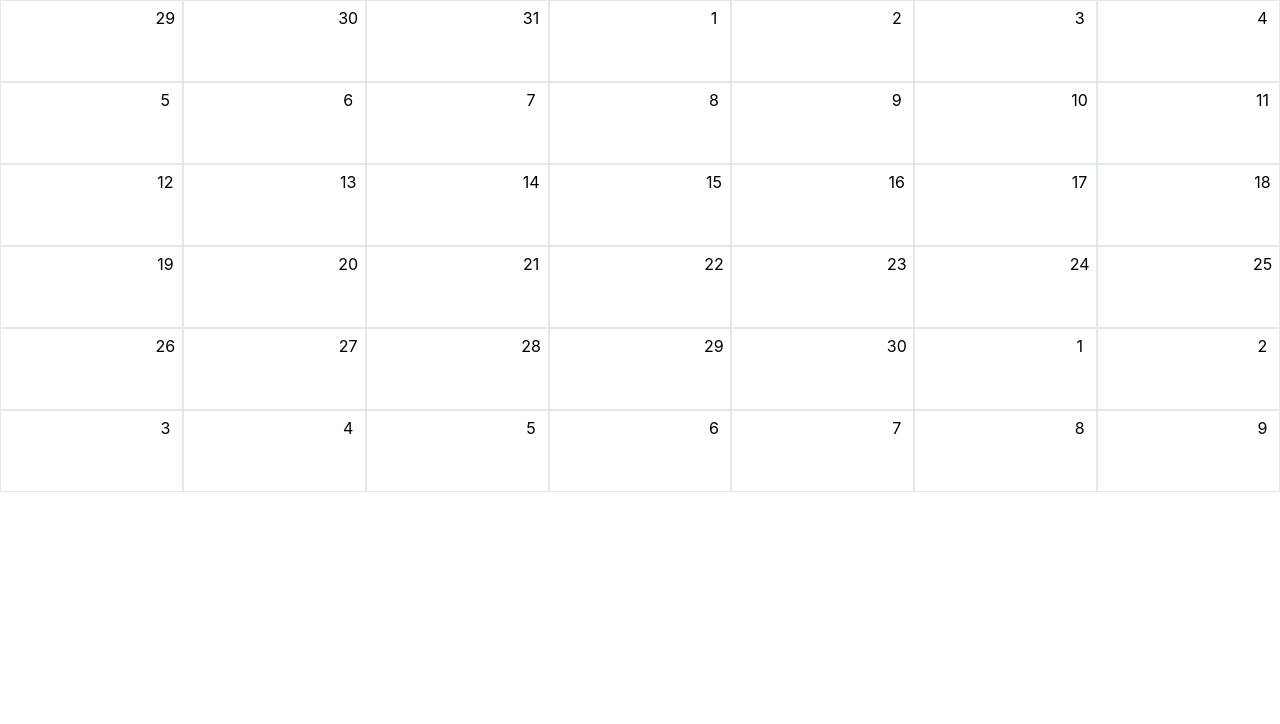
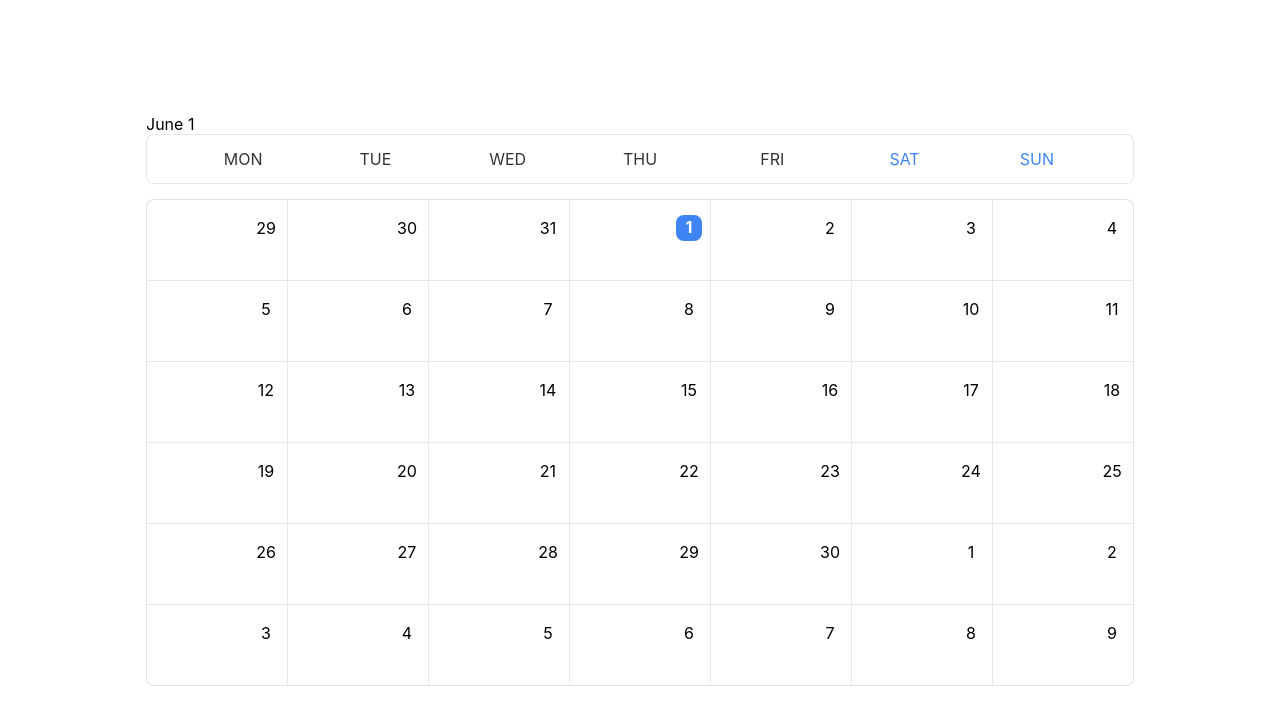
Before and after one commit to NNaumenko83/calendar, a React (Create React App) app: page / in a window 1280 px wide. Shown: the top 724 px of the page. Built offline with nearby package versions, Linux system fonts and the light colour scheme.

Commit message:
show current day

```diff
--- a/src/App.js
+++ b/src/App.js
@@ -1,29 +1,20 @@
 import "./App.css";
 import moment from "moment";
 import { CalendarGrid } from "./components/CalendarGrid/CalendarGrid";
+import { DaysGrid } from "./components/DaysGrid/DaysGrid";
+import { Monitor } from "./components/Monitor/Monitor";
 
 function App() {
   moment.updateLocale("en", { week: { dow: 1 } });
 
-  const startDay = moment().startOf("month").startOf("week");
-  console.log("startDay:", startDay.format("YYYY-MM-DD"));
-  const endDay = moment().endOf("month").endOf("week");
-  console.log("endDay:", endDay.format("YYYY-MM-DD"));
-
-  const calendar = [];
-
-  const day = startDay.clone();
-
-  while (!day.isAfter(endDay)) {
-    calendar.push(day.clone());
-    day.add(1, "day");
-  }
-
-  console.log(calendar);
+  const currentDay = moment();
+  const startDay = currentDay.clone().startOf("month").startOf("week");
 
   return (
     <div>
-      <CalendarGrid startDay={startDay} />
+      <Monitor currentDay={currentDay} />
+      <DaysGrid />
+      <CalendarGrid startDay={startDay} currentDay={currentDay} />
     </div>
   );
 }
--- a/src/components/CalendarGrid/CalendarGrid.js
+++ b/src/components/CalendarGrid/CalendarGrid.js
@@ -4,20 +4,29 @@ import {
   CellWrapper,
   RowInCeil,
   DayWrapper,
+  CurrentDay,
 } from "./CalendarGrid.styled";
 
-export const CalendarGrid = ({ startDay }) => {
+export const CalendarGrid = ({ startDay, currentDay }) => {
   const totalDays = 42;
   const day = startDay.clone().subtract(1, "day");
   const daysArray = [...Array(totalDays)].map(() => day.add(1, "day").clone());
-  console.log("daysArray:", daysArray);
+
+  // Перевіряємо чи поточний день
+  const isCurrentDay = (day) => currentDay.isSame(day, "day");
 
   return (
     <CalendarGridWrapper>
       {daysArray.map((dayItem) => (
         <CellWrapper key={dayItem.format("DDMMYYYY")}>
           <RowInCeil justifyContent={"flex-end"}>
-            <DayWrapper>{dayItem.format("D")}</DayWrapper>
+            <DayWrapper>
+              {!isCurrentDay(dayItem) ? (
+                <div>{dayItem.format("D")}</div>
+              ) : (
+                <CurrentDay>{dayItem.format("D")}</CurrentDay>
+              )}
+            </DayWrapper>
           </RowInCeil>
         </CellWrapper>
       ))}
--- a/src/components/CalendarGrid/CalendarGrid.styled.js
+++ b/src/components/CalendarGrid/CalendarGrid.styled.js
@@ -4,12 +4,20 @@ export const CalendarGridWrapper = styled.div`
   display: grid;
   grid-template-columns: repeat(7, 1fr);
   grid-template-rows: repeat(6, 1fr);
+  grid-gap: 1px;
+
+  border: 1px solid rgba(220, 227, 229, 0.8);
+  overflow: hidden;
+  background: rgba(220, 227, 229, 0.8);
+  border-radius: 8px;
 `;
 
 export const CellWrapper = styled.div`
-  min-width: 140px;
-  min-height: 80px;
-  border: 1px solid rgba(220, 227, 229, 0.8);
+  width: 140px;
+  height: 80px;
+  padding: 14px 8px;
+
+  background-color: #ffff;
 `;
 
 export const RowInCeil = styled.div`
@@ -19,9 +27,34 @@ export const RowInCeil = styled.div`
 `;
 
 export const DayWrapper = styled.div`
-  height: 33px;
-  width: 33px;
+  height: 27px;
+  width: 26px;
   display: flex;
   align-items: center;
   justify-content: center;
 `;
+
+export const CurrentDay = styled.div`
+  width: 27px;
+  height: 26px;
+
+  display: flex;
+
+  /* font-family: "Inter"; */
+  font-style: normal;
+  font-weight: 700;
+  font-size: 16px;
+  line-height: 1.12;
+  /* identical to box height, or 112% */
+
+  text-transform: uppercase;
+
+  color: #ffffff;
+
+  align-items: center;
+  justify-content: center;
+  padding: 4px 8px;
+
+  background: #3e85f3;
+  border-radius: 8px;
+`;
--- /dev/null
+++ b/src/components/DaysGrid/DaysGrid.js
@@ -0,0 +1,16 @@
+import React from "react";
+import { DaysWrapper, СellOfDay } from "./DaysGrid.styled";
+
+export const DaysGrid = () => {
+  const daysArray = ["MON", "TUE", "WED", "THU", "FRI", "SAT", "SUN"];
+
+  return (
+    <DaysWrapper>
+      {daysArray.map((day, i) => (
+        <СellOfDay key={day} isWeekend={i === 5 || i === 6}>
+          {day}
+        </СellOfDay>
+      ))}
+    </DaysWrapper>
+  );
+};
--- /dev/null
+++ b/src/components/DaysGrid/DaysGrid.styled.js
@@ -0,0 +1,17 @@
+import styled from "styled-components";
+
+export const DaysWrapper = styled.div`
+  display: grid;
+  grid-template-columns: repeat(7, 1fr);
+  margin-bottom: 15px;
+  padding: 14px 30px;
+
+  background: #ffffff;
+  border: 1px solid rgba(220, 227, 229, 0.8);
+  border-radius: 8px;
+`;
+
+export const СellOfDay = styled.div`
+  text-align: center;
+  color: ${(props) => (props.isWeekend ? "#3E85F3" : "#343434")};
+`;
--- a/src/components/Monitor/Monitor.js
+++ b/src/components/Monitor/Monitor.js
@@ -1,5 +1,9 @@
 import React from "react";
 
-export const Monitor = () => {
-  return <div>Monitor</div>;
+export const Monitor = ({ currentDay }) => {
+  return (
+    <div>
+      <div>{currentDay.format("MMMM D")}</div>
+    </div>
+  );
 };
--- a/src/index.css
+++ b/src/index.css
@@ -1,13 +1,28 @@
+@import-normalize @import "modern-normalize";
+
+*,
+*::before,
+*::after {
+  box-sizing: border-box;
+}
+
 body {
   margin: 0;
-  font-family: -apple-system, BlinkMacSystemFont, 'Segoe UI', 'Roboto', 'Oxygen',
-    'Ubuntu', 'Cantarell', 'Fira Sans', 'Droid Sans', 'Helvetica Neue',
+  font-family: -apple-system, BlinkMacSystemFont, "Segoe UI", "Roboto", "Oxygen",
+    "Ubuntu", "Cantarell", "Fira Sans", "Droid Sans", "Helvetica Neue",
     sans-serif;
   -webkit-font-smoothing: antialiased;
   -moz-osx-font-smoothing: grayscale;
 }
 
 code {
-  font-family: source-code-pro, Menlo, Monaco, Consolas, 'Courier New',
+  font-family: source-code-pro, Menlo, Monaco, Consolas, "Courier New",
     monospace;
 }
+
+#root {
+  height: 100vh;
+  display: flex;
+  align-items: center;
+  justify-content: center;
+}
```
